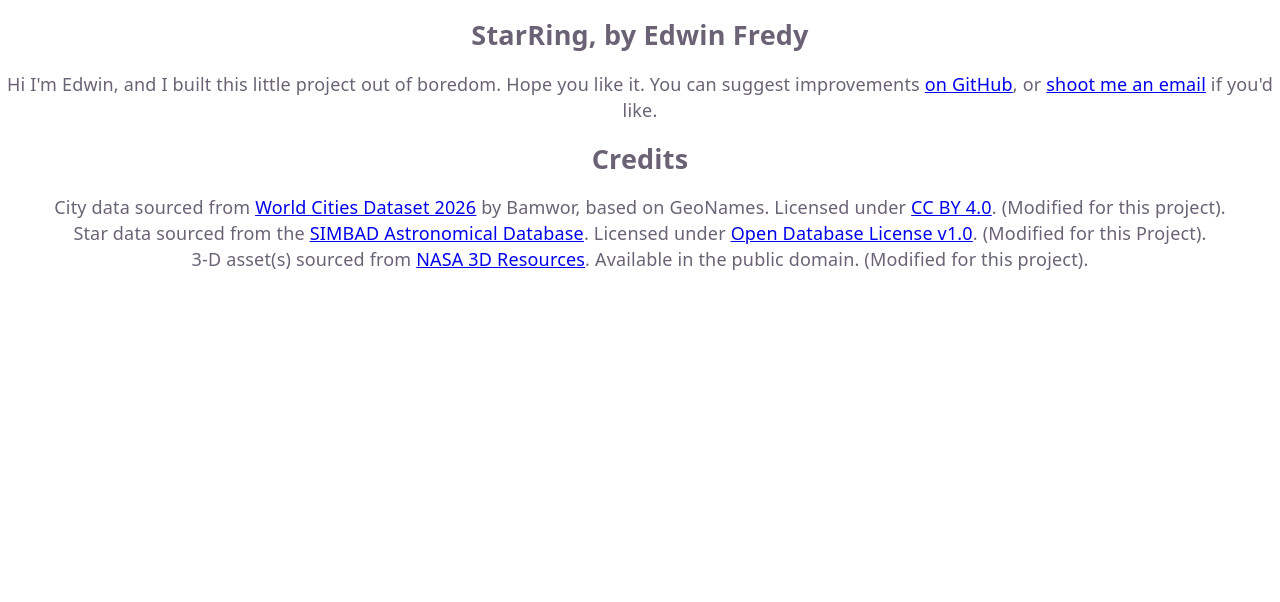
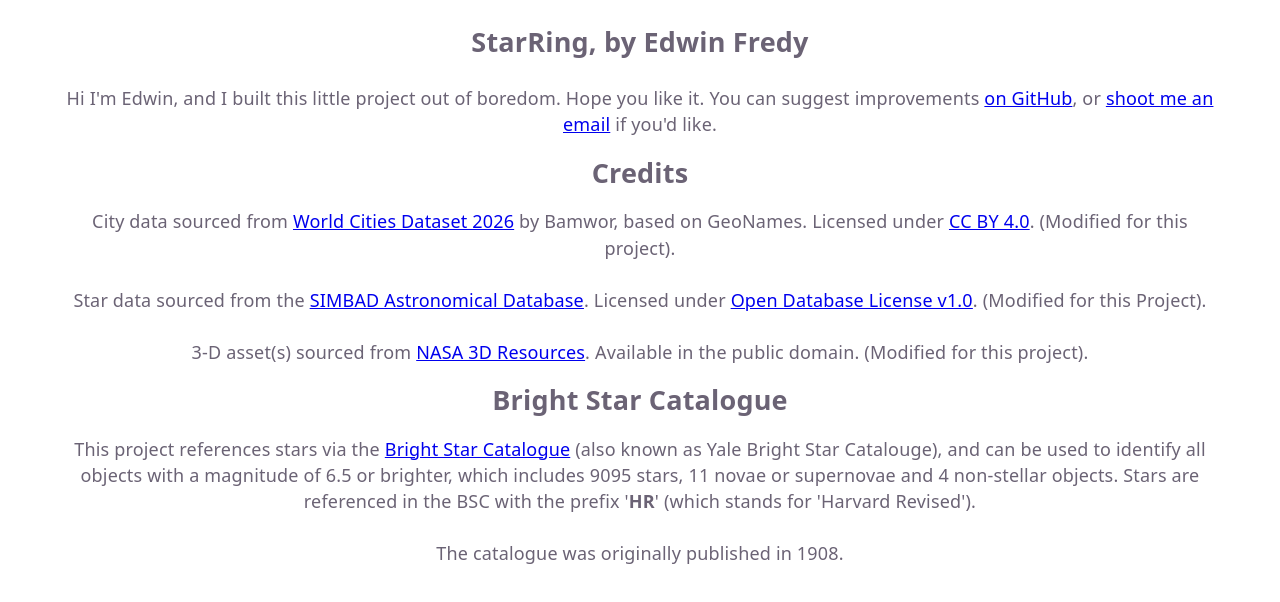
Before and after one commit to edwinfredy/star-ring, a React (Vite) app: page /about in a window 1280 px wide. Shown: the top 602 px of the page. Built offline with nearby package versions, Linux system fonts and the light colour scheme.

Commit message:
Improved About Page

```diff
--- a/src/pages/About.tsx
+++ b/src/pages/About.tsx
@@ -1,8 +1,8 @@
 function About() {
     return (
-        <section id = "main">
-            <h1>
-                StarRing, by Edwin Fredy
+        <section id = "aboutMain" style={{padding: "0 5%"}}>
+            <h1 style={{lineHeight: 1.5}}>
+                StarRing, by Edwin&nbsp;Fredy
             </h1>
 
             <p>
@@ -17,13 +17,22 @@ function About() {
                 City data sourced from <a href="https://bamwor.com"> World Cities Dataset 2026</a> by Bamwor, based on GeoNames.
                 Licensed under <a href="https://creativecommons.org/licenses/by/4.0/">CC BY 4.0</a>. (Modified for this project).
             </p>
+            <br />
             <p>
                 Star data sourced from the <a href="https://simbad.cfa.harvard.edu/simbad/">SIMBAD Astronomical Database</a>.
                 Licensed under <a href="https://opendatacommons.org/licenses/odbl/1-0/">Open Database License v1.0</a>. (Modified for this Project).
             </p>
+            <br />
             <p>
                 3-D asset(s) sourced from <a href="https://science.nasa.gov/3d-resources/">NASA 3D Resources</a>.
                 Available in the public domain. (Modified for this project).
+            </p>
+
+            <h2>
+                Bright Star Catalogue
+            </h2>
+            <p>
+                This project references stars via the <a href="http://tdc-www.harvard.edu/catalogs/bsc5.html">Bright Star Catalogue</a> (also known as Yale Bright Star Catalouge), and can be used to identify all objects with a magnitude of 6.5 or brighter, which includes 9095 stars, 11 novae or supernovae and 4 non-stellar objects. Stars are referenced in the BSC with the prefix '<b>HR</b>' (which stands for 'Harvard Revised'). </p> <br /> <p> The catalogue was originally published in 1908.
             </p>
         </section>
     )
```
